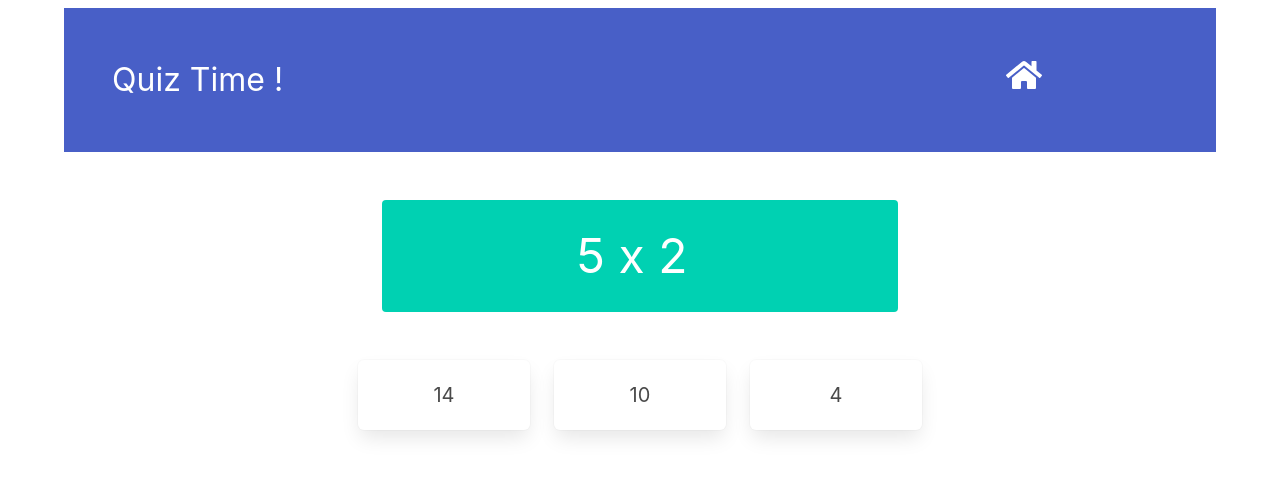
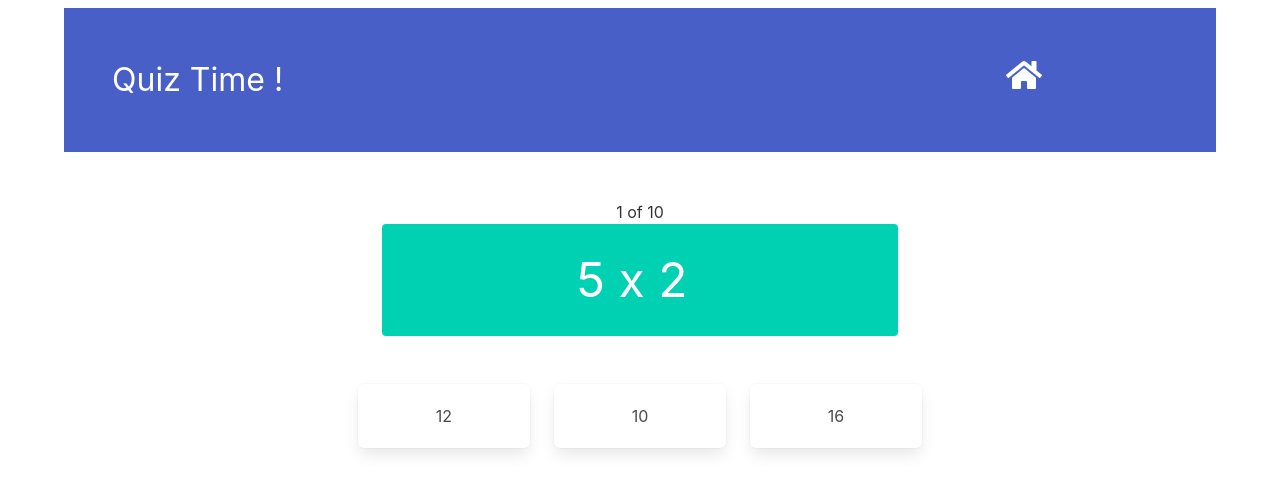
Before and after one commit to farid98/mathdrill, a Svelte app: page / in a window 1280 px wide. Both pictures are taken after a click on the button "Take a Quiz". Shown: the top 492 px of the page. Built offline with nearby package versions, Linux system fonts and the light colour scheme.

Commit message:
Unique answer choices. Tweaked choice boxes

```diff
--- a/src/quiz.svelte
+++ b/src/quiz.svelte
@@ -49,21 +49,26 @@
     numTwo = Math.floor(Math.random() * 9 + 2);
     sum = numOne + " x " + numTwo;
 
-    var correctNum = Math.floor(Math.random() * 3 );
+    var correctNum = Math.floor(Math.random() * 3);
 
-    console.log ("choice generation")
+    console.log("choice generation");
     choice[correctNum] = numOne * numTwo;
-    console.log(choice)
+    console.log(choice);
 
     for (var x = 0; x < 3; x++) {
-        console.log(x)
+      console.log(x);
       if (x == correctNum) continue;
-        console.log("changing")
+      console.log("changing");
 
-        var tt = 0
-
-        if (Math.floor(Math.random() == 0)) {tt = numOne} else (tt = numTwo)
-          choice[x] =  tt * Math.floor(Math.random() * 9 + 2);
+      var tt = 0;
+      var pp = 0;
+      do {
+        if (Math.floor(Math.random() == 0)) {
+          tt = numOne;
+        } else tt = numTwo;
+        pp = tt * Math.floor(Math.random() * 9 + 1);
+      } while (choice.includes(pp));
+      choice[x] = pp;
     }
   }
 </script>
@@ -100,9 +105,11 @@
     </div>
   </div>
 {:else}
+  <!-- Quiz in progress, show the question and options -->
   <div class="section">
     <div class="columns is-centered">
       <div class="column is-6">
+        <h1 class="has-text-centered">{currentQuestion} of {totalQuestions}</h1>
         <div class="notification is-primary is-size-1 has-text-centered">
           {sum}
         </div>
@@ -111,20 +118,21 @@
   </div>
 
   <div class="columns is-centered is-mobile">
+
     <div class="column is-2 has-text-centered">
-      <div on:click={() => answerGiven(0)} class="box is-primary is-size-5">
-        {choice[0]}
-      </div>
+      <div  class="box"  on:click={() => answerGiven(0)}>{choice[0]}</div>
     </div>
-    <div on:click={() => answerGiven(1)} class="column is-2 has-text-centered">
-      <div class="box is-primary is-size-5">{choice[1]}</div>
+
+    <div  class="column is-2 has-text-centered">
+      <div class="box"  on:click={() => answerGiven(1)} >{choice[1]}</div>
     </div>
-    <div on:click={() => answerGiven(2)} class="column is-2 has-text-centered">
-      <div class="box is-primary is-size-5">{choice[2]}</div>
+    <div class="column is-2 has-text-centered">
+      <div class="box" on:click={() => answerGiven(2)}  >{choice[2]}</div>
     </div>
   </div>
 
   {#if answered}
+    <!-- Show the next button and tell if answer was right or wrong -->
     <section>
       <div class="columns is-centered">
         <div class="column is-6 is-centered has-text-centered">
```
